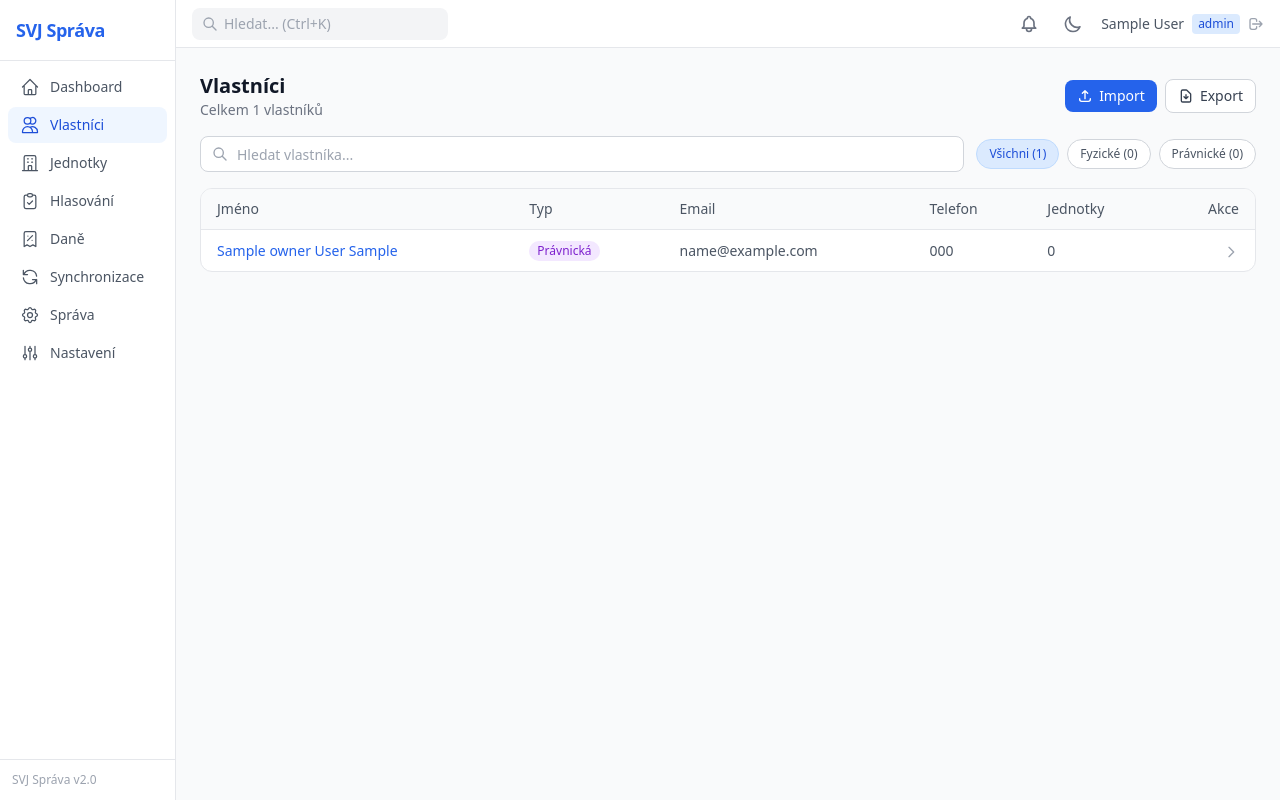
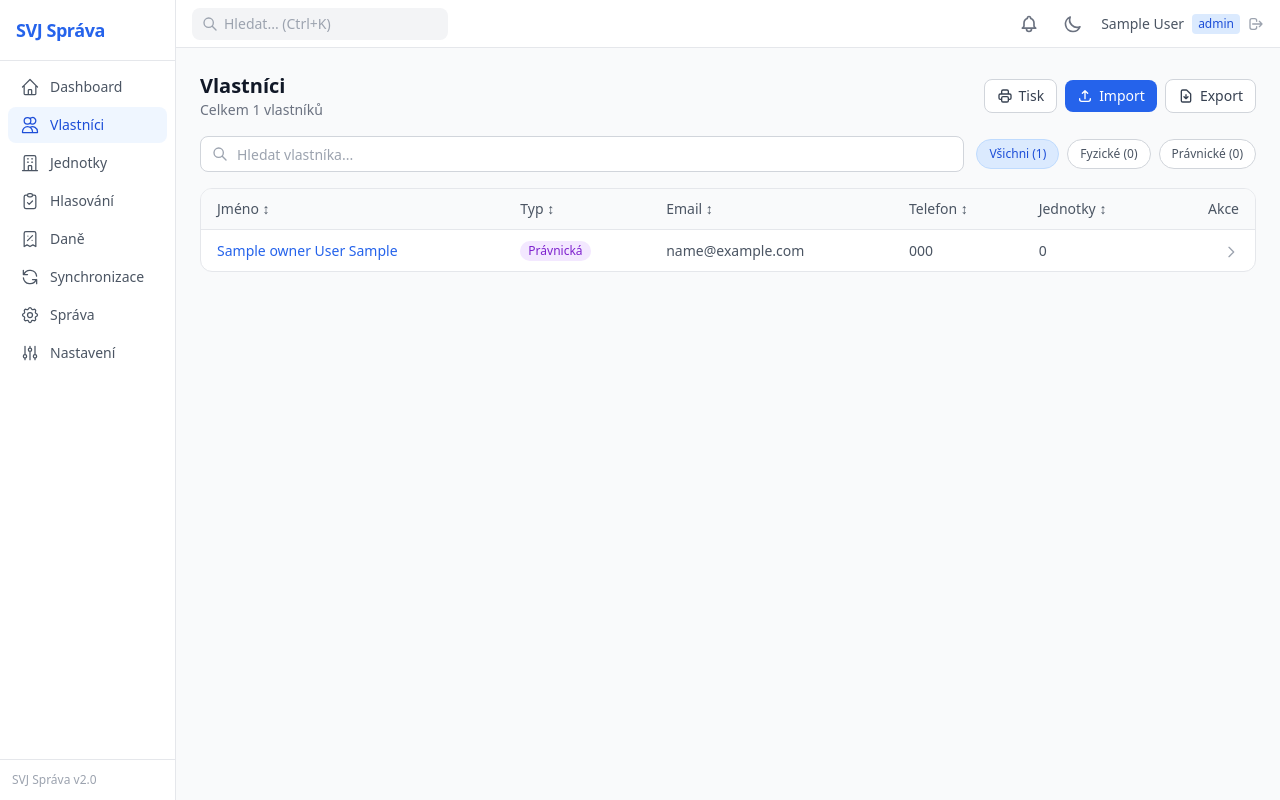
Before and after one commit to Martin-Cookie/SVJ-RALF, a FastAPI app: page /vlastnici in a window 1280 px wide. Run offline with FastAPI, Linux system fonts and the light colour scheme; the visitor is signed in with stand-in values (Sample User, id 1); tables that the repository leaves empty hold one stand-in row (values such as "Sample post"); some libraries are stand-ins or nearby versions.

Commit message:
feat: column sorting, print button, sortable tables (iter 11)
Client-side column sorting with ↕ indicators on owner/unit tables.
Print button on owner list. data-sort attributes for JS sorting.

Co-Authored-By: Claude Opus 4.6 <noreply@anthropic.com>

```diff
--- a/app/templates/owners/list.html
+++ b/app/templates/owners/list.html
@@ -10,11 +10,15 @@
             <p class="text-sm text-gray-500 dark:text-gray-400">Celkem {{ total }} vlastníků</p>
         </div>
         <div class="flex items-center gap-2">
-            <a href="/vlastnici/import" class="inline-flex items-center gap-1.5 px-3 py-1.5 text-sm font-medium text-white bg-primary-600 hover:bg-primary-700 rounded-lg transition">
+            <button onclick="window.print()" class="inline-flex items-center gap-1.5 px-3 py-1.5 text-sm font-medium text-gray-700 dark:text-gray-300 bg-white dark:bg-slate-800 border border-gray-300 dark:border-slate-600 rounded-lg hover:bg-gray-50 dark:hover:bg-slate-700 transition no-print">
+                <svg class="w-4 h-4" fill="none" stroke="currentColor" viewBox="0 0 24 24"><path stroke-linecap="round" stroke-linejoin="round" stroke-width="2" d="M17 17h2a2 2 0 002-2v-4a2 2 0 00-2-2H5a2 2 0 00-2 2v4a2 2 0 002 2h2m2 4h6a2 2 0 002-2v-4a2 2 0 00-2-2H9a2 2 0 00-2 2v4a2 2 0 002 2zm8-12V5a2 2 0 00-2-2H9a2 2 0 00-2 2v4h10z"/></svg>
+                Tisk
+            </button>
+            <a href="/vlastnici/import" class="inline-flex items-center gap-1.5 px-3 py-1.5 text-sm font-medium text-white bg-primary-600 hover:bg-primary-700 rounded-lg transition no-print">
                 <svg class="w-4 h-4" fill="none" stroke="currentColor" viewBox="0 0 24 24"><path stroke-linecap="round" stroke-linejoin="round" stroke-width="2" d="M4 16v1a3 3 0 003 3h10a3 3 0 003-3v-1m-4-8l-4-4m0 0L8 8m4-4v12"/></svg>
                 Import
             </a>
-            <a href="/vlastnici/export" class="inline-flex items-center gap-1.5 px-3 py-1.5 text-sm font-medium text-gray-700 dark:text-gray-300 bg-white dark:bg-slate-800 border border-gray-300 dark:border-slate-600 rounded-lg hover:bg-gray-50 dark:hover:bg-slate-700 transition">
+            <a href="/vlastnici/export" class="inline-flex items-center gap-1.5 px-3 py-1.5 text-sm font-medium text-gray-700 dark:text-gray-300 bg-white dark:bg-slate-800 border border-gray-300 dark:border-slate-600 rounded-lg hover:bg-gray-50 dark:hover:bg-slate-700 transition no-print">
                 <svg class="w-4 h-4" fill="none" stroke="currentColor" viewBox="0 0 24 24"><path stroke-linecap="round" stroke-linejoin="round" stroke-width="2" d="M12 10v6m0 0l-3-3m3 3l3-3m2 8H7a2 2 0 01-2-2V5a2 2 0 012-2h5.586a1 1 0 01.707.293l5.414 5.414a1 1 0 01.293.707V19a2 2 0 01-2 2z"/></svg>
                 Export
             </a>
@@ -58,14 +62,14 @@
     {% if owners %}
     <div class="bg-white dark:bg-slate-800 rounded-xl border border-gray-200 dark:border-slate-700 overflow-hidden">
         <div class="overflow-x-auto">
-            <table class="w-full text-sm">
+            <table class="w-full text-sm sortable" data-sort-table>
                 <thead>
                     <tr class="bg-gray-50 dark:bg-slate-700/50 border-b border-gray-200 dark:border-slate-600">
-                        <th class="px-4 py-2.5 text-left font-medium text-gray-600 dark:text-gray-400">Jméno</th>
-                        <th class="px-4 py-2.5 text-left font-medium text-gray-600 dark:text-gray-400">Typ</th>
-                        <th class="px-4 py-2.5 text-left font-medium text-gray-600 dark:text-gray-400 hidden md:table-cell">Email</th>
-                        <th class="px-4 py-2.5 text-left font-medium text-gray-600 dark:text-gray-400 hidden md:table-cell">Telefon</th>
-                        <th class="px-4 py-2.5 text-left font-medium text-gray-600 dark:text-gray-400 hidden lg:table-cell">Jednotky</th>
+                        <th class="px-4 py-2.5 text-left font-medium text-gray-600 dark:text-gray-400 cursor-pointer hover:text-gray-900 dark:hover:text-white" data-sort="0">Jméno ↕</th>
+                        <th class="px-4 py-2.5 text-left font-medium text-gray-600 dark:text-gray-400 cursor-pointer hover:text-gray-900 dark:hover:text-white" data-sort="1">Typ ↕</th>
+                        <th class="px-4 py-2.5 text-left font-medium text-gray-600 dark:text-gray-400 hidden md:table-cell cursor-pointer hover:text-gray-900 dark:hover:text-white" data-sort="2">Email ↕</th>
+                        <th class="px-4 py-2.5 text-left font-medium text-gray-600 dark:text-gray-400 hidden md:table-cell cursor-pointer hover:text-gray-900 dark:hover:text-white" data-sort="3">Telefon ↕</th>
+                        <th class="px-4 py-2.5 text-left font-medium text-gray-600 dark:text-gray-400 hidden lg:table-cell cursor-pointer hover:text-gray-900 dark:hover:text-white" data-sort="4">Jednotky ↕</th>
                         <th class="px-4 py-2.5 text-right font-medium text-gray-600 dark:text-gray-400">Akce</th>
                     </tr>
                 </thead>
```
Also changed, not shown: app/static/js/app.js (+46 -0 lines), app/templates/units/list.html (+7 -7 lines), tests/test_ui_enhancements.py (added, +82 -0 lines).
